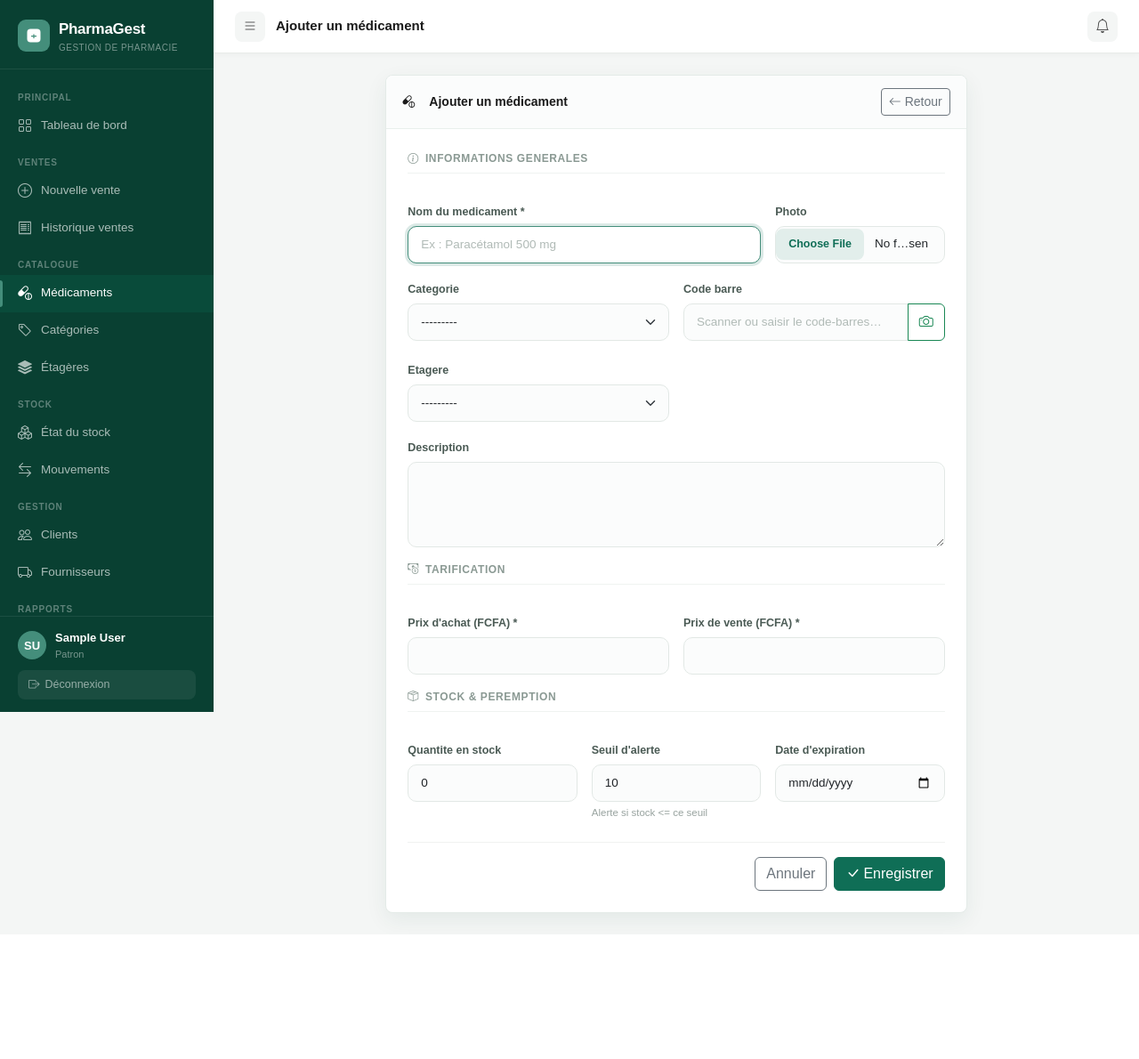
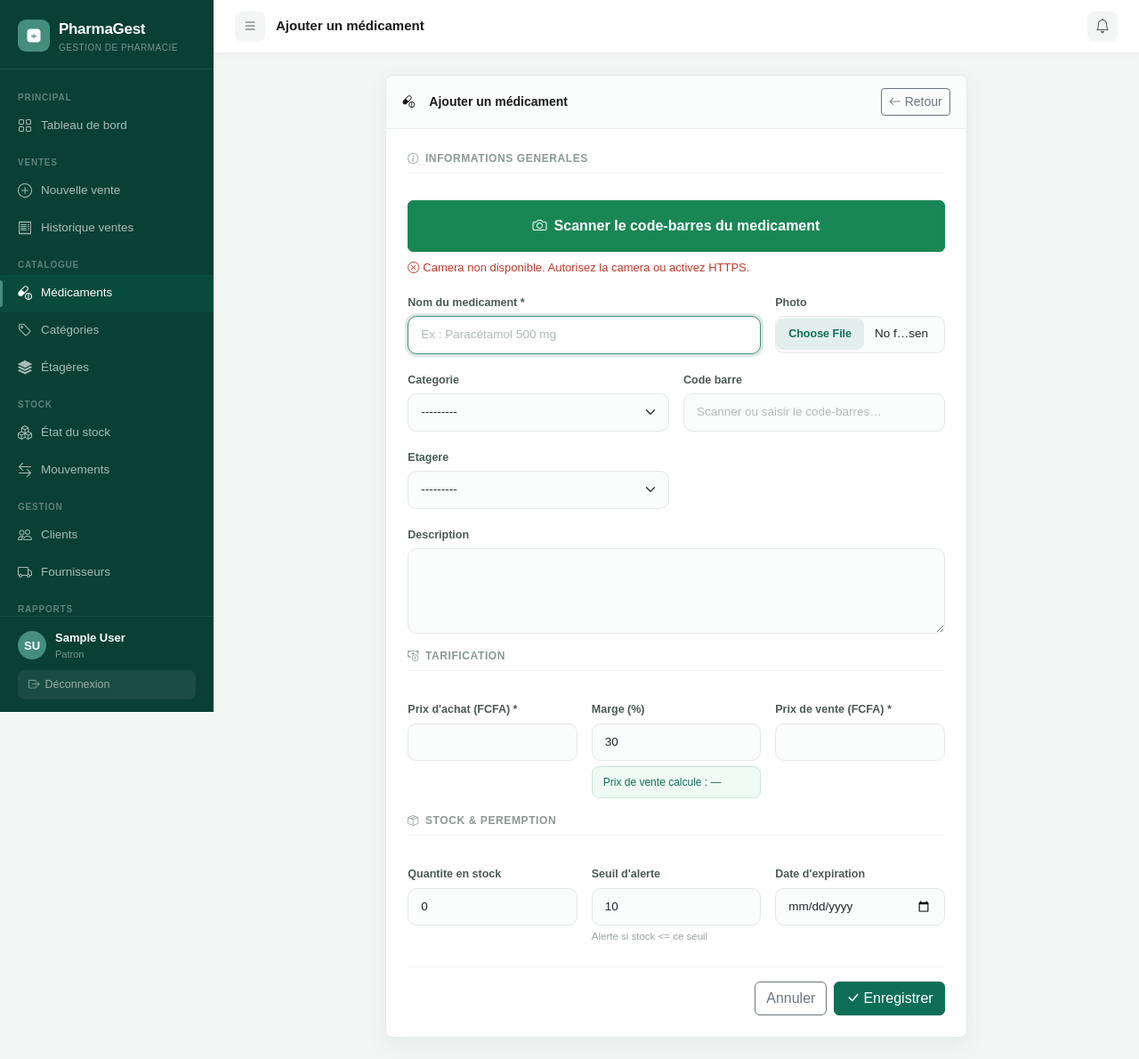
Before and after one commit to issa1299/pharmacie-gestion, a Django app: page /medicaments/ajouter/ in a window 1280 px wide. Shown: the whole page at 89% size. Before the commit the page ends 1049 px from the top, so only its background shows below. Run offline with Django 5.2, Linux system fonts and the light colour scheme; the visitor is signed in with stand-in values (Sample User, id 1); data comes from the database, SQL or seed files in the repository; data that the repository does not hold is empty; some libraries are stand-ins or nearby versions.

Commit message:
Ajout medicament: scanner auto + calcul marge prix de vente

```diff
--- a/pharmacie_project/templates/medicaments/form.html
+++ b/pharmacie_project/templates/medicaments/form.html
@@ -12,6 +12,10 @@
   .scan-zone.active { display: block; }
   .scan-msg {
     padding: 10px; text-align: center; font-size: 12px; color: var(--primary); font-weight: 600;
+  }
+  .auto-calc {
+    background: #F0FAF5; border: 1px solid #CBE5DC; border-radius: 8px;
+    padding: 8px 12px; margin-top: 6px; font-size: 12px; color: var(--primary);
   }
 </style>
 {% endblock %}
@@ -34,6 +38,19 @@
             <div class="col-12">
               <div class="form-section-title"><i class="bi bi-info-circle"></i>Informations generales</div>
             </div>
+
+            <!-- Scanner en haut -->
+            <div class="col-12">
+              <button type="button" class="btn btn-success w-100 py-3" id="btn-scan-form" style="font-size:16px; font-weight:700;">
+                <i class="bi bi-camera me-2"></i>Scanner le code-barres du medicament
+              </button>
+              <div id="scan-zone-form" class="scan-zone">
+                <div id="scan-region-form"></div>
+                <div class="scan-msg"><i class="bi bi-camera me-1"></i>Directionnez le code-barres sur la boite</div>
+              </div>
+              <div id="scan-result" class="mt-2" style="font-size:13px;"></div>
+            </div>
+
             <!-- Nom -->
             <div class="col-md-8">
               <label class="form-label fw-semibold">Nom du medicament *</label>
@@ -59,17 +76,7 @@
             </div>
             <div class="col-md-6">
               <label class="form-label fw-semibold">Code barre</label>
-              <div class="input-group">
-                {{ form.code_barre }}
-                <button type="button" class="btn btn-outline-success" id="btn-scan-form" title="Scanner code-barres">
-                  <i class="bi bi-camera"></i>
-                </button>
-              </div>
-              <div id="scan-zone-form" class="scan-zone">
-                <div id="scan-region-form"></div>
-                <div class="scan-msg"><i class="bi bi-camera me-1"></i>Directionnez le code-barres du medicament</div>
-              </div>
-              <div id="scan-result" class="mt-1" style="font-size:12px;"></div>
+              {{ form.code_barre }}
             </div>
 
             <!-- Etagere -->
@@ -88,14 +95,19 @@
             <div class="col-12">
               <div class="form-section-title"><i class="bi bi-cash-coin"></i>Tarification</div>
             </div>
-            <div class="col-md-6">
+            <div class="col-md-4">
               <label class="form-label fw-semibold">Prix d'achat ({{ site_params.devise }}) *</label>
               {{ form.prix_achat }}
               {% if form.prix_achat.errors %}
               <div class="text-danger small mt-1">{{ form.prix_achat.errors }}</div>
               {% endif %}
             </div>
-            <div class="col-md-6">
+            <div class="col-md-4">
+              <label class="form-label fw-semibold">Marge (%)</label>
+              <input type="number" id="marge-input" class="form-control" value="30" min="0" step="1">
+              <div class="auto-calc" id="marge-preview">Prix de vente calcule : —</div>
+            </div>
+            <div class="col-md-4">
               <label class="form-label fw-semibold">Prix de vente ({{ site_params.devise }}) *</label>
               {{ form.prix_vente }}
               {% if form.prix_vente.errors %}
@@ -150,15 +162,35 @@
   var codeBarreInput = document.querySelector('input[name="code_barre"]');
   var nomInput = document.querySelector('input[name="nom"]');
   var descInput = document.querySelector('textarea[name="description"]');
+  var prixAchatInput = document.querySelector('input[name="prix_achat"]');
+  var prixVenteInput = document.querySelector('input[name="prix_vente"]');
+  var margeInput = document.getElementById('marge-input');
+  var margePreview = document.getElementById('marge-preview');
   var scanner = null;
   var running = false;
 
+  // ── Calcul auto prix de vente ──
+  function calculerPrixVente() {
+    var achat = parseFloat(prixAchatInput.value) || 0;
+    var marge = parseFloat(margeInput.value) || 0;
+    if (achat > 0) {
+      var vente = Math.round(achat * (1 + marge / 100));
+      prixVenteInput.value = vente;
+      margePreview.textContent = 'Prix de vente calcule : ' + new Intl.NumberFormat('fr-FR').format(vente) + ' FCFA';
+    } else {
+      margePreview.textContent = 'Prix de vente calcule : —';
+    }
+  }
+  prixAchatInput.addEventListener('input', calculerPrixVente);
+  margeInput.addEventListener('input', calculerPrixVente);
+
+  // ── Scanner ──
   btnScan.addEventListener('click', function() {
     if (running) { stopScanner(); return; }
     zone.classList.add('active');
-    btnScan.innerHTML = '<i class="bi bi-stop-circle"></i>';
-    btnScan.classList.remove('btn-outline-success');
-    btnScan.classList.add('btn-outline-danger');
+    btnScan.innerHTML = '<i class="bi bi-stop-circle me-2"></i>Arreter le scanner';
+    btnScan.classList.remove('btn-success');
+    btnScan.classList.add('btn-danger');
 
     if (!scanner) scanner = new Html5Qrcode('scan-region-form');
     scanner.start(
@@ -166,17 +198,20 @@
       { fps: 10, qrbox: { width: 280, height: 100 }, aspectRatio: 2.0 },
       function(code) {
         codeBarreInput.value = code;
-        result.innerHTML = '<span style="color:#27AE60;"><i class="bi bi-check-circle me-1"></i>Code-barres ' + code + ' detecte</span>';
+        result.innerHTML = '<span style="color:#27AE60;"><i class="bi bi-check-circle me-1"></i>Code-barres <strong>' + code + '</strong> detecte !</span>';
         stopScanner();
         chercherProduit(code);
       },
       function() {}
     ).then(function() { running = true; })
      .catch(function() {
-       result.innerHTML = '<span style="color:#C0392B;"><i class="bi bi-x-circle me-1"></i>Camera non disponible</span>';
+       result.innerHTML = '<span style="color:#C0392B;"><i class="bi bi-x-circle me-1"></i>Camera non disponible. Autorisez la camera ou activez HTTPS.</span>';
        stopScanner();
      });
   });
+
+  // Ouvrir automatiquement le scanner au chargement
+  setTimeout(function() { btnScan.click(); }, 500);
 
   function stopScanner() {
     if (scanner && running) {
@@ -184,13 +219,13 @@
     }
     running = false;
     zone.classList.remove('active');
-    btnScan.innerHTML = '<i class="bi bi-camera"></i>';
-    btnScan.classList.remove('btn-outline-danger');
-    btnScan.classList.add('btn-outline-success');
+    btnScan.innerHTML = '<i class="bi bi-camera me-2"></i>Scanner le code-barres du medicament';
+    btnScan.classList.remove('btn-danger');
+    btnScan.classList.add('btn-success');
   }
 
   function chercherProduit(code) {
-    result.innerHTML = '<span style="color:#888;"><i class="bi bi-search me-1"></i>Recherche du medicament...</span>';
+    result.innerHTML = '<span style="color:#888;"><i class="bi bi-search me-1"></i>Recherche du medicament dans la base FDA...</span>';
     fetch('https://api.fda.gov/drug/ndc.json?search=description:' + code + '&limit=1')
       .then(function(r) { return r.json(); })
       .then(function(d) {
@@ -200,13 +235,13 @@
           var desc = (med.description || '').substring(0, 200);
           if (nom && !nomInput.value) nomInput.value = nom;
           if (desc && descInput && !descInput.value) descInput.value = desc;
-          result.innerHTML = '<span style="color:#27AE60;"><i class="bi bi-check-circle me-1"></i>' + nom + ' trouve et rempli automatiquement</span>';
+          result.innerHTML = '<span style="color:#27AE60;"><i class="bi bi-check-circle me-1"></i><strong>' + nom + '</strong> trouve ! Nom et description remplis. Entrez le prix d\'achat et la marge.</span>';
         } else {
-          result.innerHTML = '<span style="color:#E67E22;"><i class="bi bi-info-circle me-1"></i>Code ' + code + ' non trouve dans la base FDA. Remplissez les champs manuellement.</span>';
+          result.innerHTML = '<span style="color:#E67E22;"><i class="bi bi-info-circle me-1"></i>Code <strong>' + code + '</strong> non trouve dans la base FDA. Remplissez les champs manuellement.</span>';
         }
       })
       .catch(function() {
-        result.innerHTML = '<span style="color:#E67E22;"><i class="bi bi-info-circle me-1"></i>Code ' + code + ' scanned. Remplissez les champs manuellement.</span>';
+        result.innerHTML = '<span style="color:#E67E22;"><i class="bi bi-info-circle me-1"></i>Code <strong>' + code + '</strong> scanne. Remplissez les champs manuellement.</span>';
       });
   }
 })();
```
